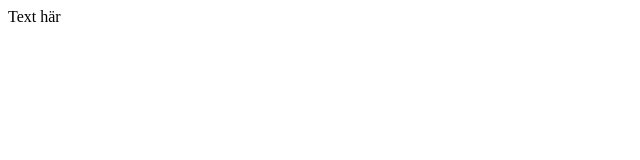
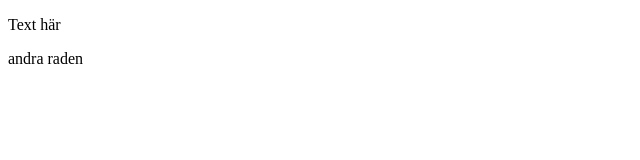
Before and after one commit to CyberMatsWahlberg/Teknik1, a plain HTML site: page index.html in a window 1280 px wide. Shown: the whole page, without its empty margins (0-640 px from the left). Drawn offline with Linux system fonts and the light colour scheme.

Commit message:
updated index.html

```diff
--- a/index.html
+++ b/index.html
@@ -4,7 +4,8 @@
 	<title>Teknik</title>
 </head>
 <body>
-	Text här
+	<p>Text här</p>
+	<p>andra raden</p>
 
 </body>
 </html>
```
